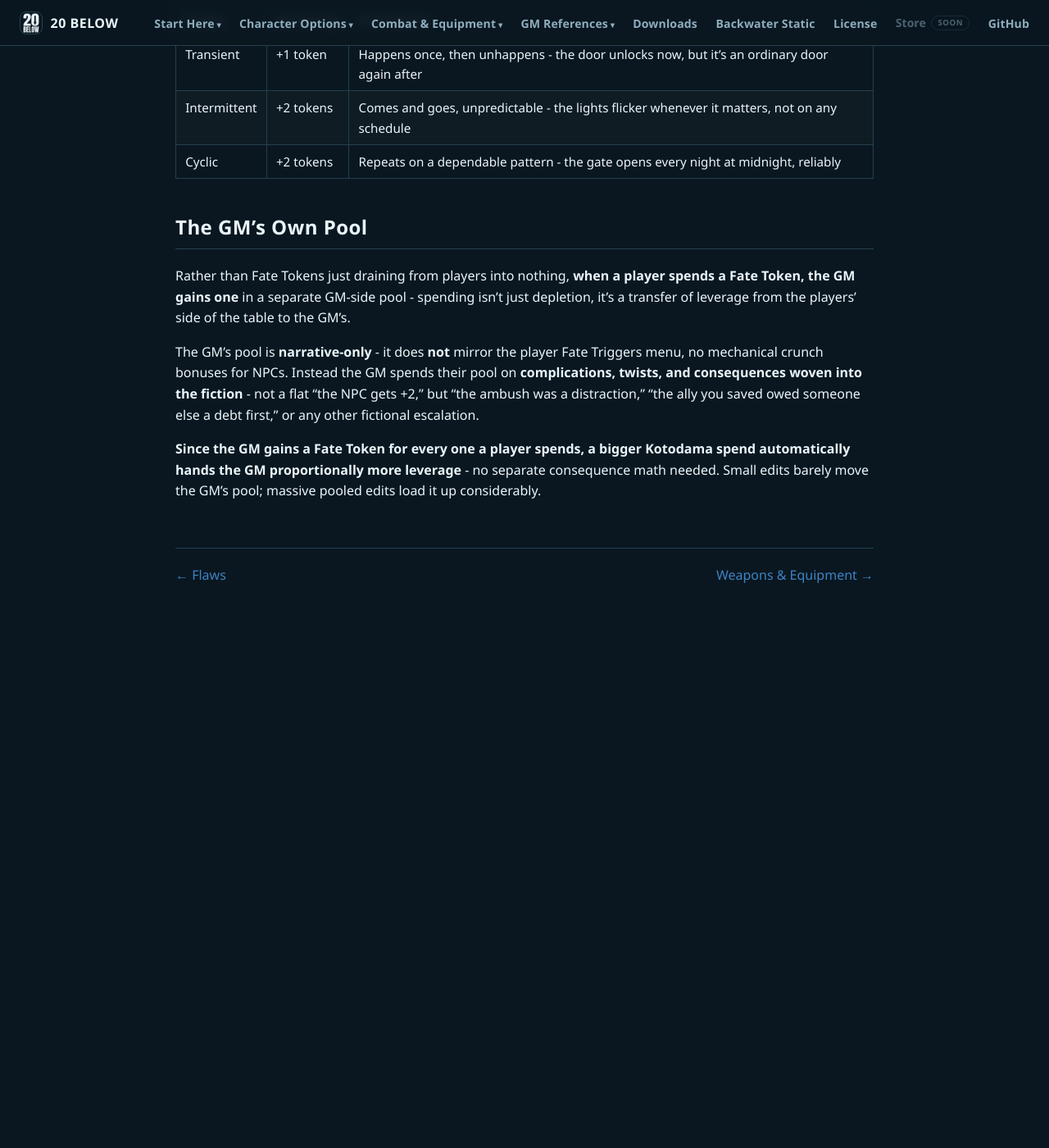
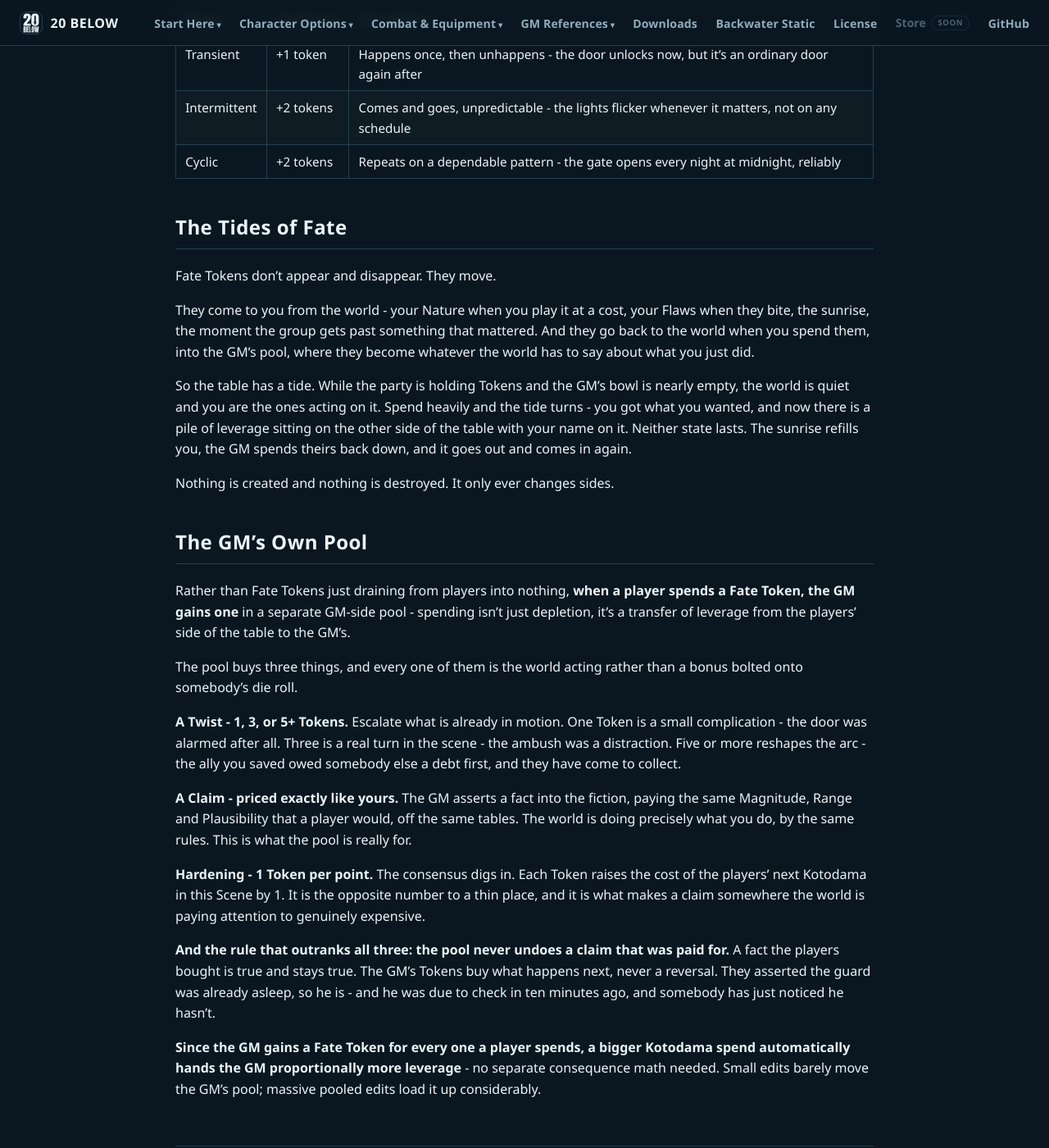
Before and after one commit to feralucce/20_Below, a Jekyll site: the page built from webbook/fate.md, in a window 1280 px wide and 1400 px high, scrolled down 10294 px. Shown: the whole window at 82% size. Built offline with Jekyll 4.4.1, drawn with Linux system fonts in a browser that asks for light colours; before the commit the page ends 11073 px from its top, so only the background shows below that.

Commit message:
The GM's pool gets a mechanic, and Fate gets its tides
The pool was described as "narrative-only" with no rule for what a Token
actually buys - a pile of currency and permission to improvise. It now
buys three distinct things, and they are different tools rather than
three names for the same one:

  Twist      1 / 3 / 5+   escalates what is already in motion
  Claim      Kotodama's own costs, paid by the GM
  Hardening  1 per point  the consensus digs in, raising the next claim

A Twist escalates, a Claim asserts, and Hardening resists. Hardening is
also the opposite number to a thin place, which the same chapter gained
earlier today, so the two ends of the same idea now exist together.

The "no mechanical crunch bonuses for NPCs" line is gone, because a GM
Claim can be mechanical - "the gun jams" is a fact asserted into the
fiction, not a bonus stapled to a die roll. What replaces it is a
stronger constraint that was missing entirely: **the pool never undoes a
claim that was paid for.** A GM who reverses purchased facts has taught
the table that Fate Tokens buy nothing, and nobody will spend again.

The Tides of Fate sits ahead of all of it. Tokens are not created or
destroyed, they change sides - out from the world through Natures, Flaws
and sunrises, back to the world when spent. So the table has a tide, and
neither state lasts.

Chapter 13's GM pool section and rules/fate.md both updated to match.

Co-Authored-By: Claude Opus 5 <noreply@anthropic.com>

```diff
--- a/webbook/fate.md
+++ b/webbook/fate.md
@@ -270,10 +270,28 @@ Permanent is the free default - a spoken truth just sticks, no extra cost. Payin
 | Intermittent | +2 tokens | Comes and goes, unpredictable - the lights flicker whenever it matters, not on any schedule |
 | Cyclic | +2 tokens | Repeats on a dependable pattern - the gate opens every night at midnight, reliably |
 
+## The Tides of Fate
+
+Fate Tokens don’t appear and disappear. They move.
+
+They come to you from the world - your Nature when you play it at a cost, your Flaws when they bite, the sunrise, the moment the group gets past something that mattered. And they go back to the world when you spend them, into the GM’s pool, where they become whatever the world has to say about what you just did.
+
+So the table has a tide. While the party is holding Tokens and the GM’s bowl is nearly empty, the world is quiet and you are the ones acting on it. Spend heavily and the tide turns - you got what you wanted, and now there is a pile of leverage sitting on the other side of the table with your name on it. Neither state lasts. The sunrise refills you, the GM spends theirs back down, and it goes out and comes in again.
+
+Nothing is created and nothing is destroyed. It only ever changes sides.
+
 ## The GM’s Own Pool
 
 Rather than Fate Tokens just draining from players into nothing, **when a player spends a Fate Token, the GM gains one** in a separate GM-side pool - spending isn’t just depletion, it’s a transfer of leverage from the players’ side of the table to the GM’s.
 
-The GM’s pool is **narrative-only** - it does **not** mirror the player Fate Triggers menu, no mechanical crunch bonuses for NPCs. Instead the GM spends their pool on **complications, twists, and consequences woven into the fiction** - not a flat “the NPC gets +2,” but “the ambush was a distraction,” “the ally you saved owed someone else a debt first,” or any other fictional escalation.
+The pool buys three things, and every one of them is the world acting rather than a bonus bolted onto somebody’s die roll.
+
+**A Twist - 1, 3, or 5+ Tokens.** Escalate what is already in motion. One Token is a small complication - the door was alarmed after all. Three is a real turn in the scene - the ambush was a distraction. Five or more reshapes the arc - the ally you saved owed somebody else a debt first, and they have come to collect.
+
+**A Claim - priced exactly like yours.** The GM asserts a fact into the fiction, paying the same Magnitude, Range and Plausibility that a player would, off the same tables. The world is doing precisely what you do, by the same rules. This is what the pool is really for.
+
+**Hardening - 1 Token per point.** The consensus digs in. Each Token raises the cost of the players’ next Kotodama in this Scene by 1. It is the opposite number to a thin place, and it is what makes a claim somewhere the world is paying attention to genuinely expensive.
+
+**And the rule that outranks all three: the pool never undoes a claim that was paid for.** A fact the players bought is true and stays true. The GM’s Tokens buy what happens next, never a reversal. They asserted the guard was already asleep, so he is - and he was due to check in ten minutes ago, and somebody has just noticed he hasn’t.
 
 **Since the GM gains a Fate Token for every one a player spends, a bigger Kotodama spend automatically hands the GM proportionally more leverage** - no separate consequence math needed. Small edits barely move the GM’s pool; massive pooled edits load it up considerably.
```
Also changed, not shown: _drafts/running-the-game.md (+18 -0 lines), rules/fate.md (+7 -1 lines).
